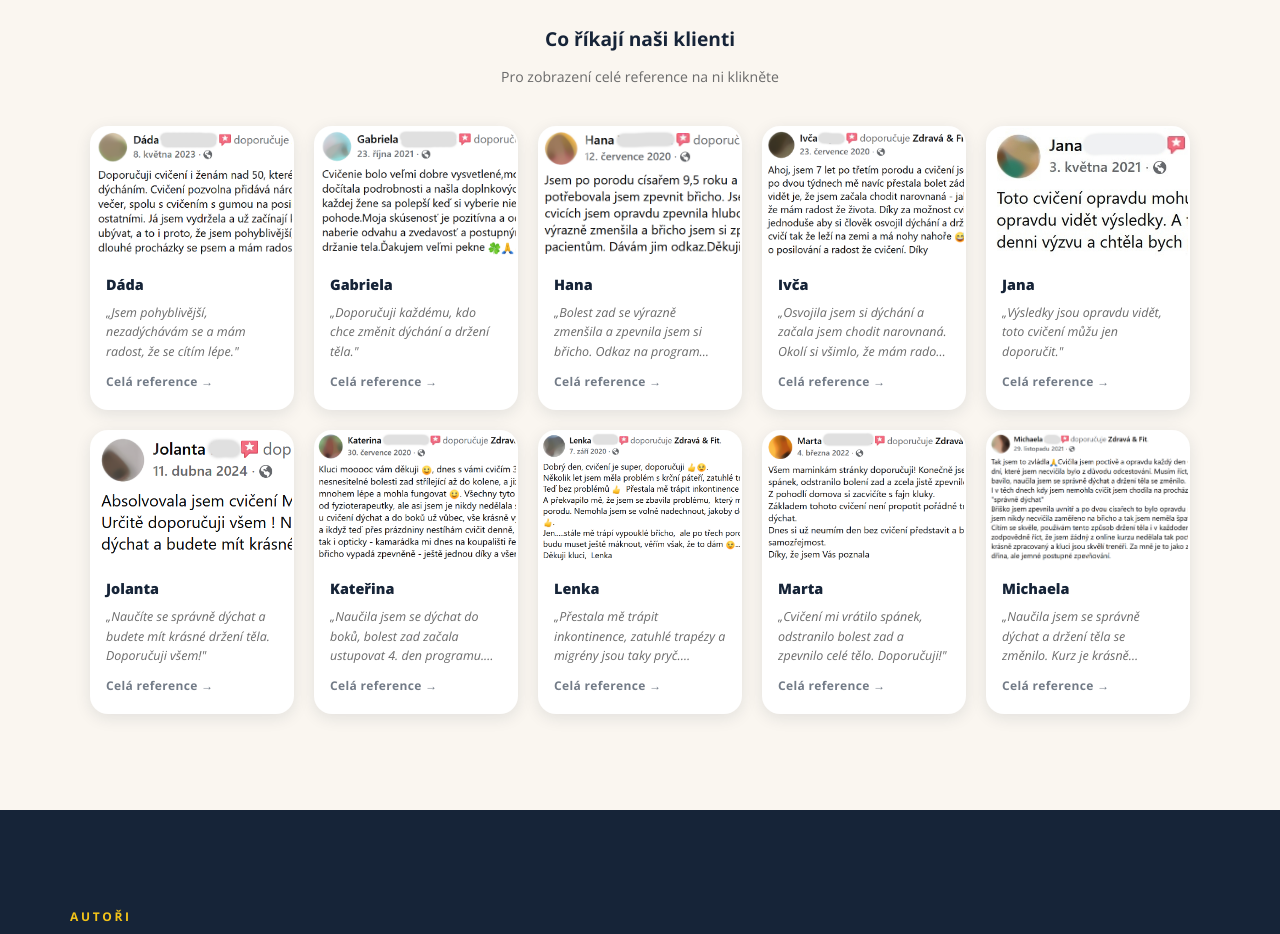
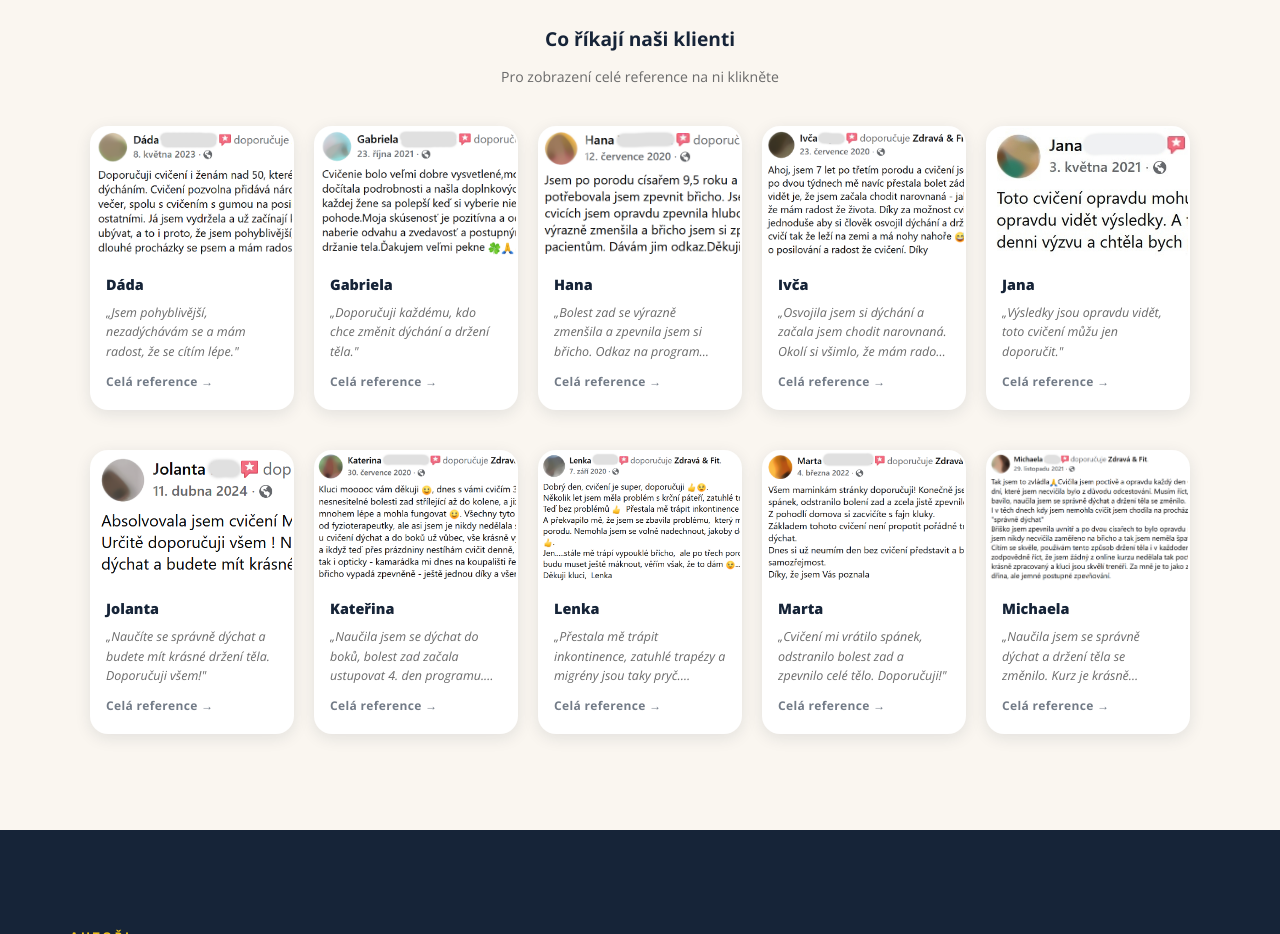
Before and after one commit to FilasKunak/corerestart-live, a website: page landing-page-dech-senior.html in a window 1280 px wide. Shown: the part 4940-5874 px from the top of the page. Drawn offline with nearby package versions, Linux system fonts and the light colour scheme.

Commit message:
Increase row gap between reference rows to 40px
Co-Authored-By: Claude Sonnet 4.6 <noreply@anthropic.com>

```diff
--- a/landing-page-dech-senior.html
+++ b/landing-page-dech-senior.html
@@ -949,7 +949,8 @@
     .refs-grid {
       display: grid;
       grid-template-columns: repeat(5, 1fr);
-      gap: 20px;
+      column-gap: 20px;
+      row-gap: 40px;
       max-width: 1100px;
       margin: 0 auto;
     }
```
